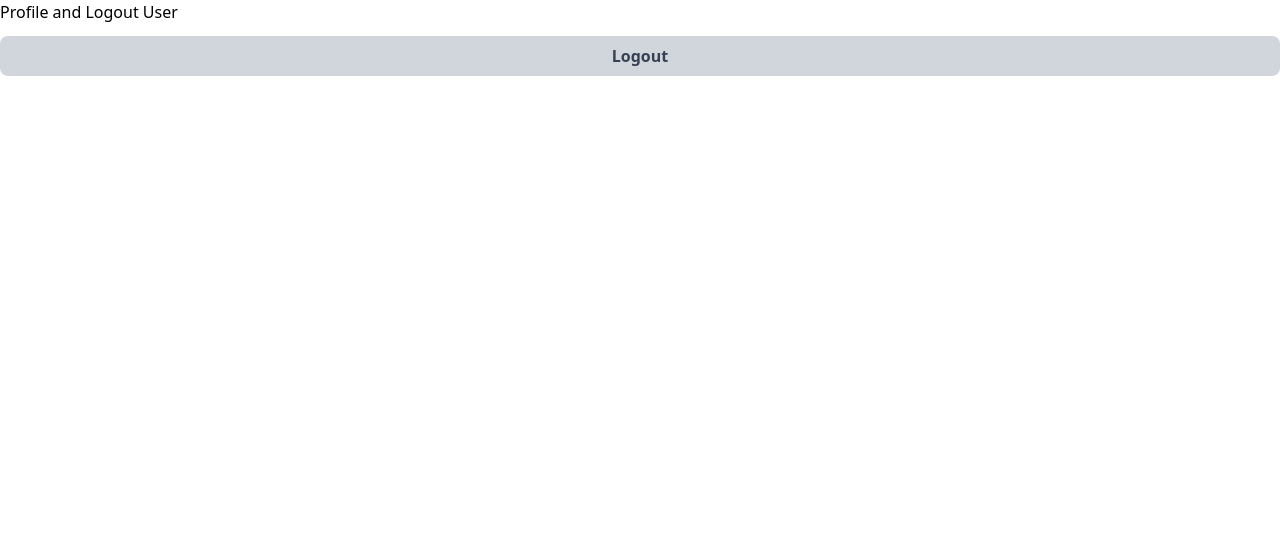
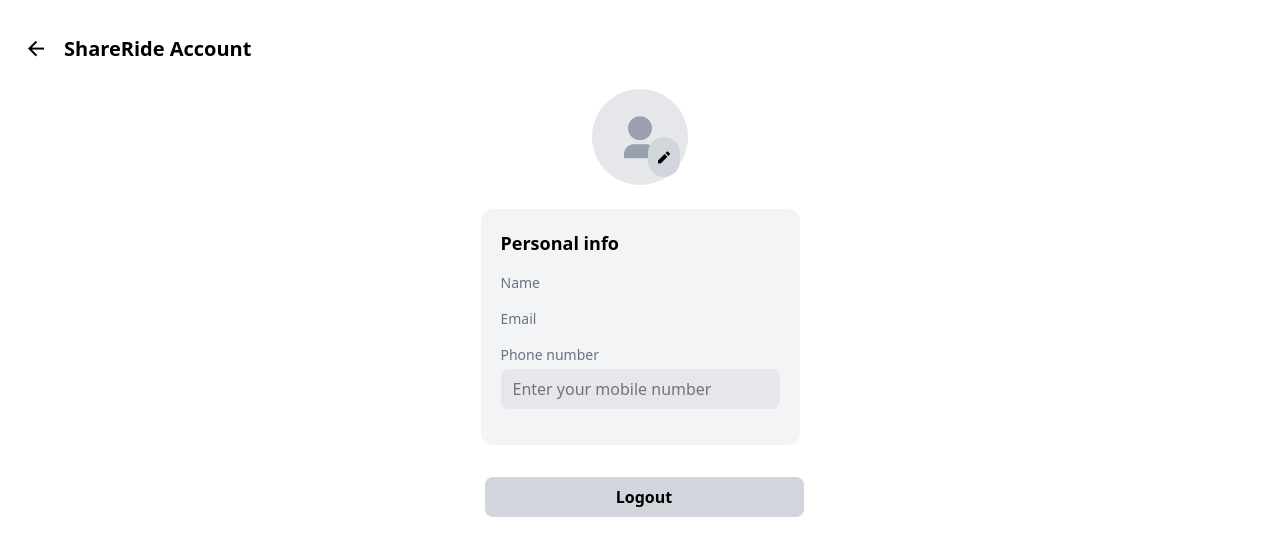
Before and after one commit to SagnikPal-7/Ride-Sharing, a React (Vite) app in the folder Frontend/: page /profile in a window 1280 px wide. Shown: the top 556 px of the page. Built offline with nearby package versions, Linux system fonts and the light colour scheme; no server answers.

Commit message:
user map fix

```diff
--- a/Frontend/src/components/LiveTracking.jsx
+++ b/Frontend/src/components/LiveTracking.jsx
@@ -1,4 +1,4 @@
-import React, { useState, useEffect } from "react";
+import React, { useState, useEffect, useRef } from "react";
 import { LoadScript, GoogleMap, Marker } from "@react-google-maps/api";
 
 const containerStyle = {
@@ -6,9 +6,11 @@ const containerStyle = {
   height: "400px",
 };
 
-const LiveTracking = () => {
+const LiveTracking = ({ pickupCoords, destinationCoords }) => {
   const [currentLocation, setCurrentLocation] = useState(null);
+  const mapRef = useRef(null); // Ref to hold the map instance
 
+  // Effect to get and update current location marker ONLY
   useEffect(() => {
     if (navigator.geolocation) {
       const watchId = navigator.geolocation.watchPosition(
@@ -28,22 +30,39 @@ const LiveTracking = () => {
         navigator.geolocation.clearWatch(watchId);
       };
     }
-  }, []);
+  }, []); // This effect runs only once on mount
 
-  const onLoad = () => {
-    // setMap(mapInstance); // Removed as map state is not used
+  // Effect to pan map to new pickup or destination location (one-time pan)
+  useEffect(() => {
+    if (mapRef.current) {
+      if (pickupCoords) {
+        mapRef.current.panTo(pickupCoords);
+        mapRef.current.setZoom(10);
+      } else if (destinationCoords) {
+        mapRef.current.panTo(destinationCoords);
+        mapRef.current.setZoom(10);
+      }
+    }
+  }, [pickupCoords, destinationCoords]); // Only re-run when pickupCoords or destinationCoords change
+
+  const onLoad = (mapInstance) => {
+    mapRef.current = mapInstance; // Store map instance in ref
+
+    // Set initial center and zoom when the map loads for the very first time
+    // This should only happen once.
+    const defaultCenter = { lat: 20.5937, lng: 78.9629 }; // Center of India
+    const initialCenter = pickupCoords || destinationCoords || currentLocation || defaultCenter; // Use currentLocation if available initially
+    const initialZoom = (pickupCoords || destinationCoords) ? 10 : 5;
+
+    mapInstance.setCenter(initialCenter);
+    mapInstance.setZoom(initialZoom);
   };
 
   const onUnmount = () => {
-    // setMap(null); // Removed as map state is not used
+    mapRef.current = null;
   };
 
-  // WARNING: Hardcoding API keys is not recommended for production environments.
-  // It's better to use environment variables as previously discussed.
-
-  //const googleMapsApiKey = import.meta.env.GOOGLE_MAPS_API;
-
-  const googleMapsApiKey = "AIzaSyCDHpbpRGnOkGmMkt_akjIQSK_GqzUElIM";
+  const googleMapsApiKey = import.meta.env.VITE_GOOGLE_MAPS_API_KEY;
 
   if (!googleMapsApiKey) {
     return <div>Error: Google Maps API key is not set.</div>;
@@ -51,21 +70,21 @@ const LiveTracking = () => {
 
   return (
     <div className="live-tracking-container">
-      {currentLocation ? (
-        <LoadScript googleMapsApiKey={googleMapsApiKey}>
+      <LoadScript googleMapsApiKey={googleMapsApiKey} libraries={["places"]}>
         <GoogleMap
           mapContainerStyle={containerStyle}
-            center={currentLocation}
-            zoom={15}
           onLoad={onLoad}
           onUnmount={onUnmount}
+          options={{
+            draggable: true, // Explicitly enable dragging
+            disableDefaultUI: false, // Keep default UI like zoom controls
+          }}
         >
-            <Marker position={currentLocation} />
+          {currentLocation && <Marker position={currentLocation} />}
+          {pickupCoords && <Marker position={pickupCoords} icon={{ url: "http://maps.google.com/mapfiles/ms/icons/green-dot.png" }} />}
+          {destinationCoords && <Marker position={destinationCoords} icon={{ url: "http://maps.google.com/mapfiles/ms/icons/red-dot.png" }} />}
         </GoogleMap>
       </LoadScript>
-      ) : (
-        <div>Loading map...</div>
-      )}
     </div>
   );
 };
--- a/Frontend/src/context/UserContext.jsx
+++ b/Frontend/src/context/UserContext.jsx
@@ -1,23 +1,28 @@
-import React, { createContext, useState } from "react";
+import React, { createContext, useState, useEffect } from "react";
 
 export const UserDataContext = createContext();
 
-const UserContext = ({ children }) => {
-  const [user, setUser] = useState({
-    email: "",
-    fullName: {
-      firstName: "",
-      lastName: "",
-    },
-  });
+export const UserContext = ({ children }) => {
+  const [user, setUser] = useState(null);
+
+  useEffect(() => {
+    // Try to load user from localStorage on mount
+    const storedUser = localStorage.getItem("user");
+    if (storedUser) {
+      setUser(JSON.parse(storedUser));
+    }
+  }, []);
+
+  // Whenever user changes, update localStorage
+  useEffect(() => {
+    if (user) {
+      localStorage.setItem("user", JSON.stringify(user));
+    }
+  }, [user]);
 
   return (
-    <div>
-      <UserDataContext.Provider value={{ user, setUser }}>
-        {children}
-      </UserDataContext.Provider>
-    </div>
+    <UserDataContext.Provider value={{ user, setUser }}>
+      {children}
+    </UserDataContext.Provider>
   );
 };
-
-export default UserContext;
--- a/Frontend/src/main.jsx
+++ b/Frontend/src/main.jsx
@@ -3,7 +3,7 @@ import { createRoot } from "react-dom/client";
 import "./index.css";
 import App from "./App.jsx";
 import { BrowserRouter } from "react-router-dom";
-import UserContext from "./context/UserContext.jsx";
+import { UserContext } from "./context/UserContext.jsx";
 import CaptainContext from "./context/CaptainContext.jsx";
 import SocketProvider from "./context/SocketContext.jsx";
 
--- a/Frontend/src/pages/Home.jsx
+++ b/Frontend/src/pages/Home.jsx
@@ -28,6 +28,8 @@ const Home = () => {
   const [fare, setFare] = useState({});
   const [vehicleType, setVehicleType] = useState(null);
   const [ride, setRide] = useState(null);
+  const [pickupCoords, setPickupCoords] = useState(null); // New state for pickup coordinates
+  const [destinationCoords, setDestinationCoords] = useState(null); // New state for destination coordinates
 
   const panelRef = useRef(null);
   const panelCloseRef = useRef(null);
@@ -107,8 +109,10 @@ const Home = () => {
   const handleSuggestionClick = (suggestion) => {
     if (activeField === "pickup") {
       setPickup(suggestion.description);
+      setPickupCoords(suggestion.location); // Assuming suggestion.location contains { lat, lng }
     } else if (activeField === "destination") {
       setDestination(suggestion.description);
+      setDestinationCoords(suggestion.location); // Assuming suggestion.location contains { lat, lng }
     }
     setSuggestions([]);
   };
@@ -279,10 +283,13 @@ const Home = () => {
       </Link>
 
       <div className="h-screen w-screen">
-        <LiveTracking/>
+        <LiveTracking
+          pickupCoords={pickupCoords}
+          destinationCoords={destinationCoords}
+        />
       </div>
 
-      <div className=" flex flex-col justify-end h-screen absolute top-0 w-full">
+      <div className=" flex flex-col justify-end w-full absolute bottom-0">
         <div className="h-[37%] p-6 bg-white rounded-tl-3xl rounded-tr-3xl relative">
           <h5
             ref={panelCloseRef}
--- a/Frontend/src/pages/Profile.jsx
+++ b/Frontend/src/pages/Profile.jsx
@@ -1,17 +1,68 @@
-import React from "react";
+import React, { useContext, useState } from "react";
 import { Link } from "react-router-dom";
+import { UserDataContext } from "../context/UserContext";
 
 const Profile = () => {
+  const { user } = useContext(UserDataContext);
+  const [phone, setPhone] = useState("");
+
   return (
-    <div>
-      <div className="mb-3">Profile and Logout User</div>
+    <div className="min-h-screen bg-white text-black flex flex-col items-center pt-8">
+      {/* Header */}
+      <div className="w-full flex items-center px-6 mb-6">
+        <Link to="/home" className="text-2xl text-black mr-4">
+          <i className="ri-arrow-left-line"></i>
+        </Link>
+        <h2 className="text-xl font-semibold">ShareRide Account</h2>
+      </div>
 
-      <Link
-        to="/user/logout"
-        className="w-full flex items-center justify-center bg-gray-300 text-gray-700 font-semibold p-2 rounded-lg"
-      >
-        Logout
-      </Link>
+      {/* Profile Image */}
+      <div className="flex flex-col items-center mb-6 px-1">
+        <div className="relative">
+          <div className="w-24 h-24 rounded-full bg-gray-200 flex items-center justify-center">
+            <i className="ri-user-3-fill text-5xl text-gray-400"></i>
+          </div>
+          <button className="absolute bottom-2 right-2 bg-gray-300 rounded-full p-2">
+            <i className="ri-pencil-fill text-black text-base"></i>
+          </button>
+        </div>
+      </div>
+
+      <div className="">
+        {/* Personal Info */}
+        <div className="bg-gray-100 rounded-xl p-5" style={{ width: "319px" }}>
+          <h3 className="text-lg font-semibold mb-4">Personal info</h3>
+          <div className="mb-4">
+            <div className="text-gray-500 text-sm mb-1">Name</div>
+            <div className="text-base">
+              {user?.fullname?.firstname} {user?.fullname?.lastname}
+            </div>
+          </div>
+          <div className="mb-4">
+            <div className="text-gray-500 text-sm mb-1">Email</div>
+            <div className="text-base">{user?.email}</div>
+          </div>
+          <div className="mb-4">
+            <div className="text-gray-500 text-sm mb-1">Phone number</div>
+            <input
+              type="text"
+              value={phone}
+              onChange={(e) => setPhone(e.target.value)}
+              placeholder="Enter your mobile number"
+              className="w-full bg-gray-200 text-black rounded-lg px-3 py-2 outline-none"
+            />
+          </div>
+        </div>
+        {/* Logout Button */}
+        <div className="w-full max-w-md mt-8 mx-1">
+          <Link
+            to="/user/logout"
+            className="w-full flex items-center justify-center bg-gray-300 text-black font-semibold p-2 rounded-lg"
+          >
+            Logout
+          </Link>
+        </div>
+      </div>
     </div>
   );
 };
```
Also changed, not shown: 2 other files (tests, documents, lock files or other folders). Lines whose indentation alone changed are shown as unchanged.
